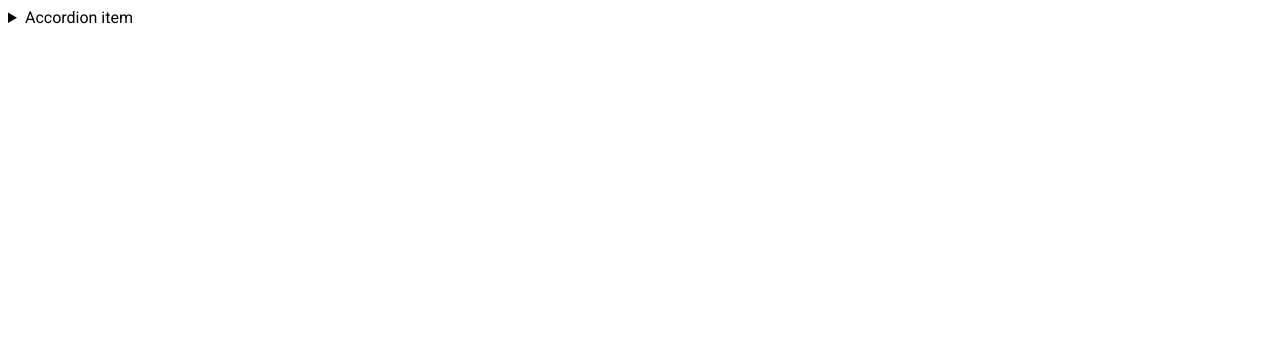
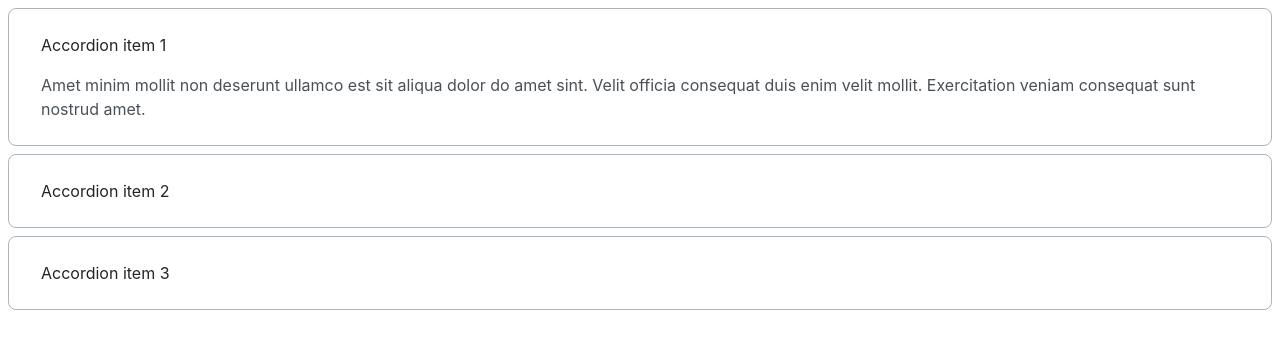
Before and after one commit to js-tasks-ru/htmlcss-20220919_brovij, a website: page 03-lection1/02-accordion/index.html in a window 1280 px wide. Drawn offline with Linux system fonts and the light colour scheme.

Commit message:
add accordion component for 2-module 3-task

```diff
--- a/03-lection1/02-accordion/accordion.css
+++ b/03-lection1/02-accordion/accordion.css
@@ -1 +1,47 @@
 /* Стилизация аккордеона */
+.accordion {
+    display: flex;
+    flex-direction: column;
+    flex-wrap: wrap;
+}
+
+.accordion__details {
+    box-sizing: border-box;
+    background: var(--white);
+    border: 1px solid var(--grey-3);
+    border-radius: 8px;
+    padding: 24px 32px;
+    margin-bottom: 8px;
+}
+
+.accordion__details:last-child{
+    margin-bottom: 0;
+}
+
+.accordion__summary {
+    font-family: 'Inter';
+    font-style: normal;
+    font-weight: 400;
+    font-size: 16px;
+    line-height: 24px;
+    color: var(--black);
+}
+
+.accordion__text {
+    font-family: 'Inter';
+    font-style: normal;
+    font-weight: 400;
+    font-size: 16px;
+    line-height: 24px;
+    color: var(--grey-4);
+    margin-top: 16px;
+    margin-bottom: 0;
+}
+
+.accordion__summary {
+    display: block;
+}
+
+.accordion__summary::-webkit-details-marker {
+    display: none;
+}
--- a/03-lection1/02-accordion/index.html
+++ b/03-lection1/02-accordion/index.html
@@ -6,13 +6,35 @@
         <link rel="stylesheet" href="./accordion.css">
     </head>
     <body>
-        <details>
-            <summary>
-                Accordion item
-            </summary>
-            <p>
-                Hidden content
-            </p>
-        </details>
+        <div class="accordion">
+
+            <details class="accordion__details" open>
+                <summary class="accordion__summary">
+                    Accordion item 1
+                </summary>
+                <p class="accordion__text">
+                    Amet minim mollit non deserunt ullamco est sit aliqua dolor do amet sint. Velit officia consequat duis enim velit mollit. Exercitation veniam consequat sunt nostrud amet.
+                </p>
+            </details>
+
+            <details class="accordion__details">
+                <summary class="accordion__summary">
+                    Accordion item 2
+                </summary>
+                <p class="accordion__text">
+                    Amet minim mollit non deserunt ullamco est sit aliqua dolor do amet sint. Velit officia consequat duis enim velit mollit. Exercitation veniam consequat sunt nostrud amet.
+                </p>
+            </details>
+
+            <details class="accordion__details">
+                <summary class="accordion__summary">
+                    Accordion item 3
+                </summary>
+                <p class="accordion__text">
+                    Amet minim mollit non deserunt ullamco est sit aliqua dolor do amet sint. Velit officia consequat duis enim velit mollit. Exercitation veniam consequat sunt nostrud amet.
+                </p>
+            </details>
+
+        </div>
     </body>
 </html>
```
